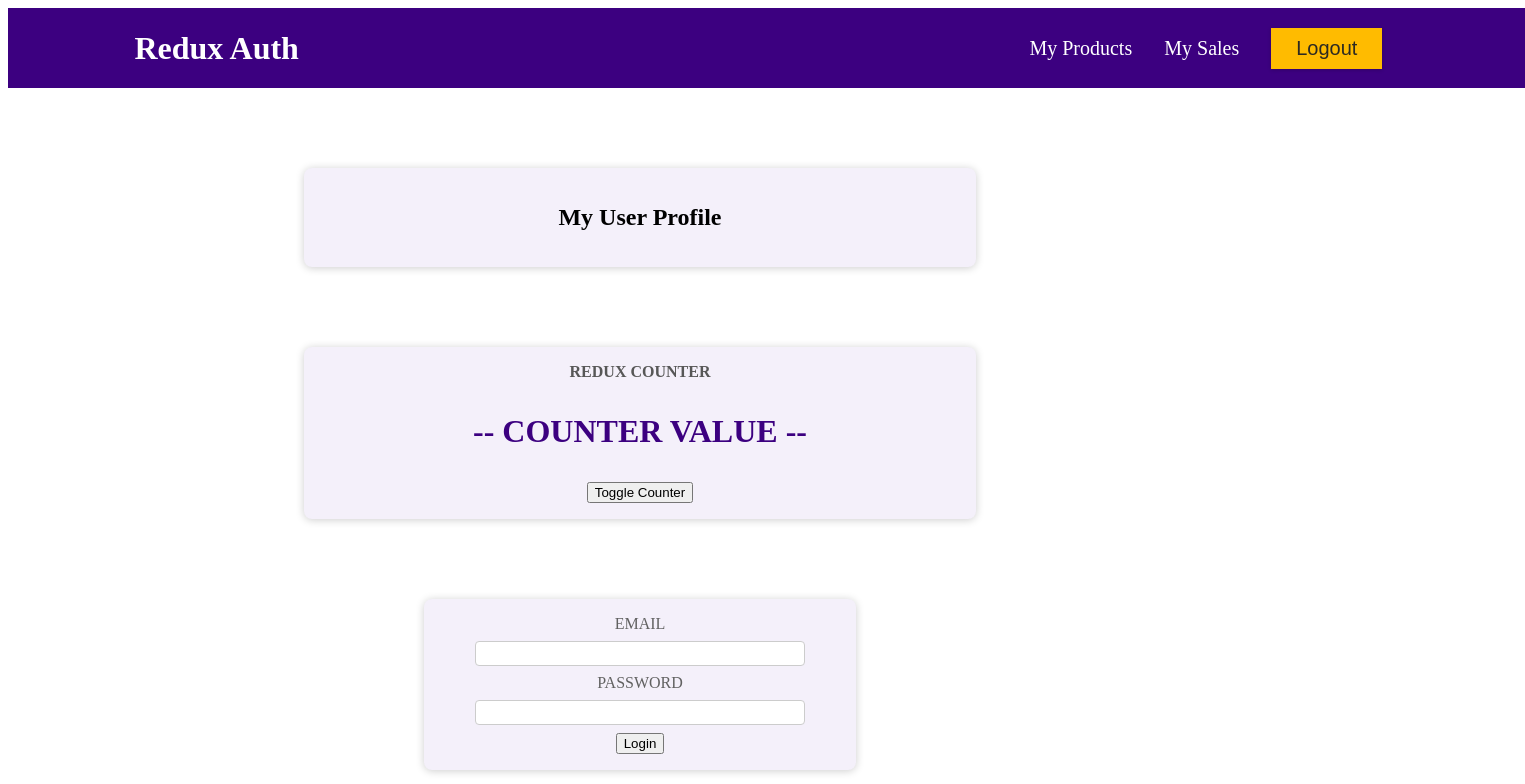
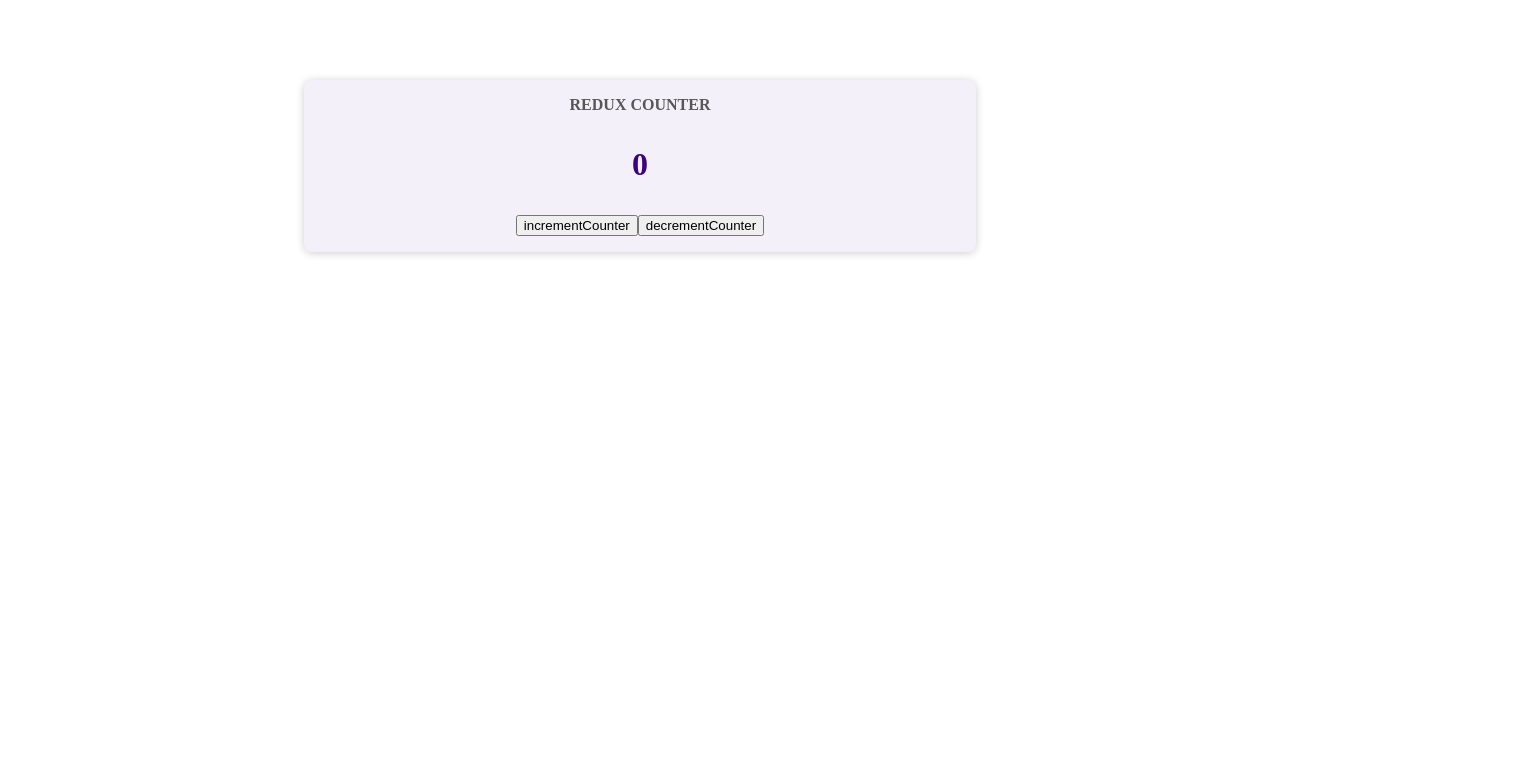
Before and after one commit to gorakhjoshi/reactStateEffect, a JavaScript app: page / in a window 1280 px wide. Shown: the top 784 px of the page, 1525 px wide, since content can reach past the window. Built offline with nearby package versions, Linux system fonts and the light colour scheme.

Commit message:
dispatching actions from component

```diff
--- a/src/App.js
+++ b/src/App.js
@@ -1,14 +1,14 @@
-import Counter from './components/Counter';
-import Auth from './components/Auth';
-import Header from './components/Header';
-import UserProfile from './components/UserProfile';
+import Counter from "./components/Counter";
+import Auth from "./components/Auth";
+import Header from "./components/Header";
+import UserProfile from "./components/UserProfile";
 function App() {
   return (
     <>
-      <Header />
-      <UserProfile />
+      {/* <Header /> */}
+      {/* <UserProfile /> */}
       <Counter />
-      <Auth />
+      {/* <Auth /> */}
     </>
   );
 }
--- a/src/components/Counter.js
+++ b/src/components/Counter.js
@@ -1,13 +1,26 @@
-import classes from './Counter.module.css';
+import classes from "./Counter.module.css";
+import { useSelector, useDispatch } from "react-redux";
 
 const Counter = () => {
-  const toggleCounterHandler = () => {};
+  const counterObject = useSelector((state) => state);
+  console.log(counterObject);
+
+  const dispatch = useDispatch();
+
+  const incrementCounter = () => {
+    dispatch({ type: "increment" });
+  };
+
+  const decrementCounter = () => {
+    dispatch({ type: "decrement" });
+  };
 
   return (
     <main className={classes.counter}>
       <h1>Redux Counter</h1>
-      <div className={classes.value}>-- COUNTER VALUE --</div>
-      <button onClick={toggleCounterHandler}>Toggle Counter</button>
+      <div className={classes.value}>{counterObject.counter}</div>
+      <button onClick={incrementCounter}>incrementCounter</button>
+      <button onClick={decrementCounter}>decrementCounter</button>
     </main>
   );
 };
--- a/src/store/store.js
+++ b/src/store/store.js
@@ -1,6 +1,14 @@
-import { createStore } from 'redux';
+import { createStore } from "redux";
 
-function counterReducer(state = { counter: 35 }, action) {
+function counterReducer(state = { counter: 0 }, action) {
+  if (action.type === "increment") {
+    return { counter: state.counter + 1 };
+  }
+
+  if (action.type === "decrement") {
+    return { counter: state.counter - 1 };
+  }
+
   return state;
 }
 
```
